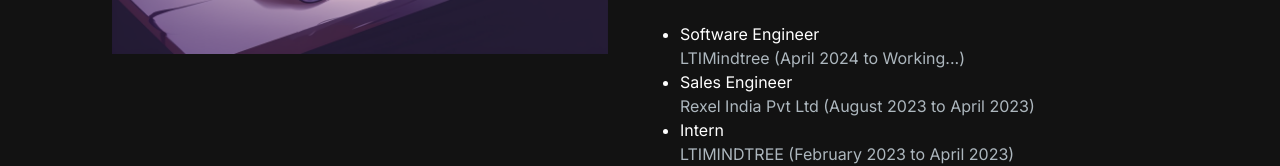
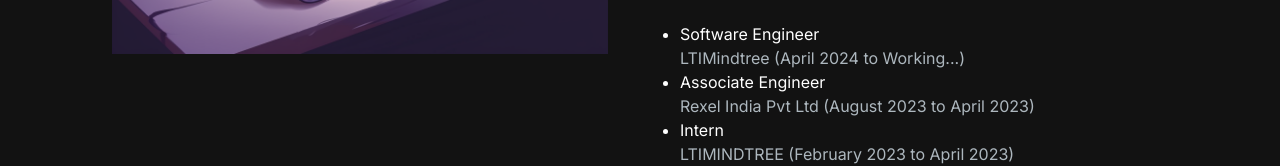
Before and after one commit to Chandan0080/Portfolio, a Next.js app: page / in a window 1280 px wide. Both pictures are taken after a click on the button "Experience". Shown: the part 1259-1425 px from the top of the page. Built offline with nearby package versions, Linux system fonts and the light colour scheme.

Commit message:
Change job title

```diff
--- a/src/app/components/AboutSection.jsx
+++ b/src/app/components/AboutSection.jsx
@@ -60,7 +60,7 @@
           </p>
         </ul>
         <ul className="list-disc pl-2">
-          <li>Sales Engineer</li>
+          <li>Associate Engineer</li>
           <p className="text-[#ADB7BE]">Rexel India Pvt Ltd (August 2023 to April 2023)</p>
         </ul>
         <ul className="list-disc pl-2">
```
